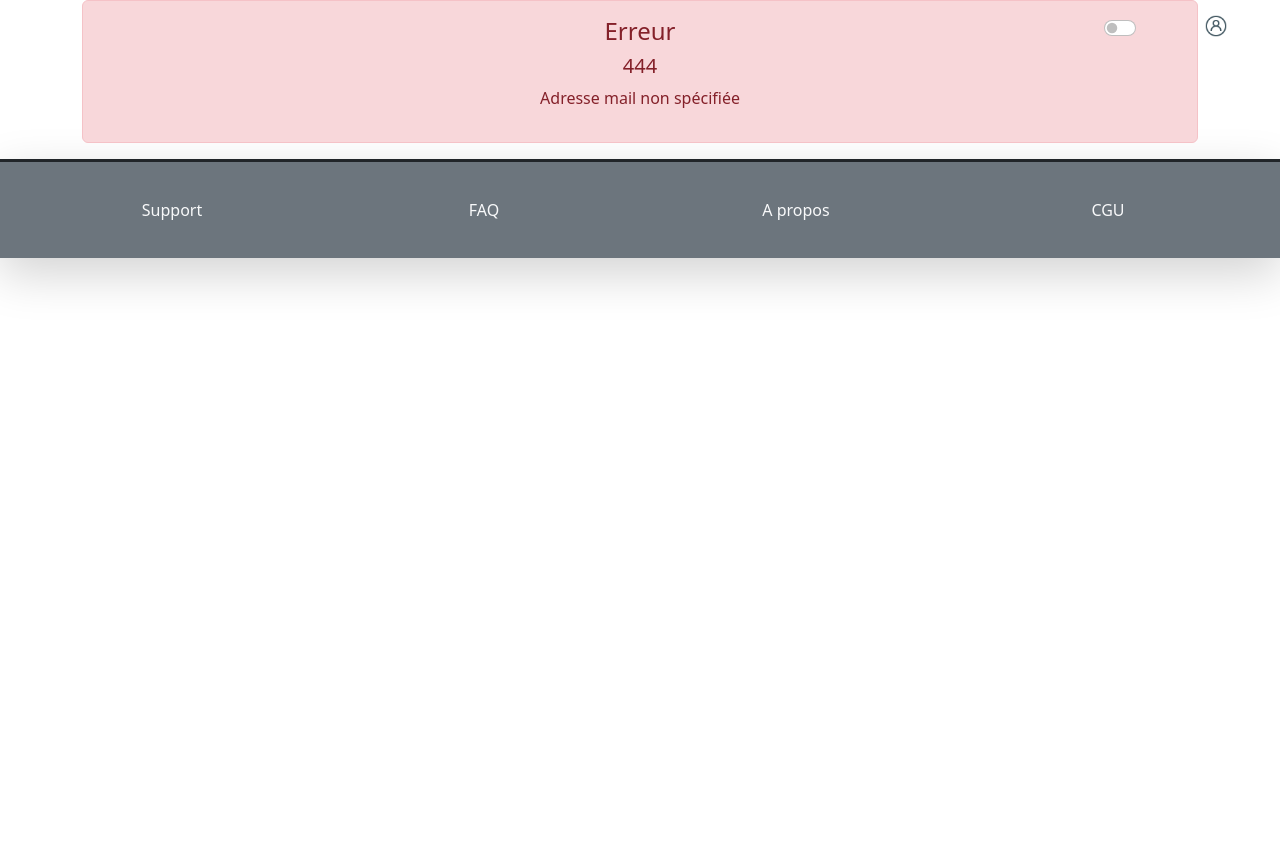
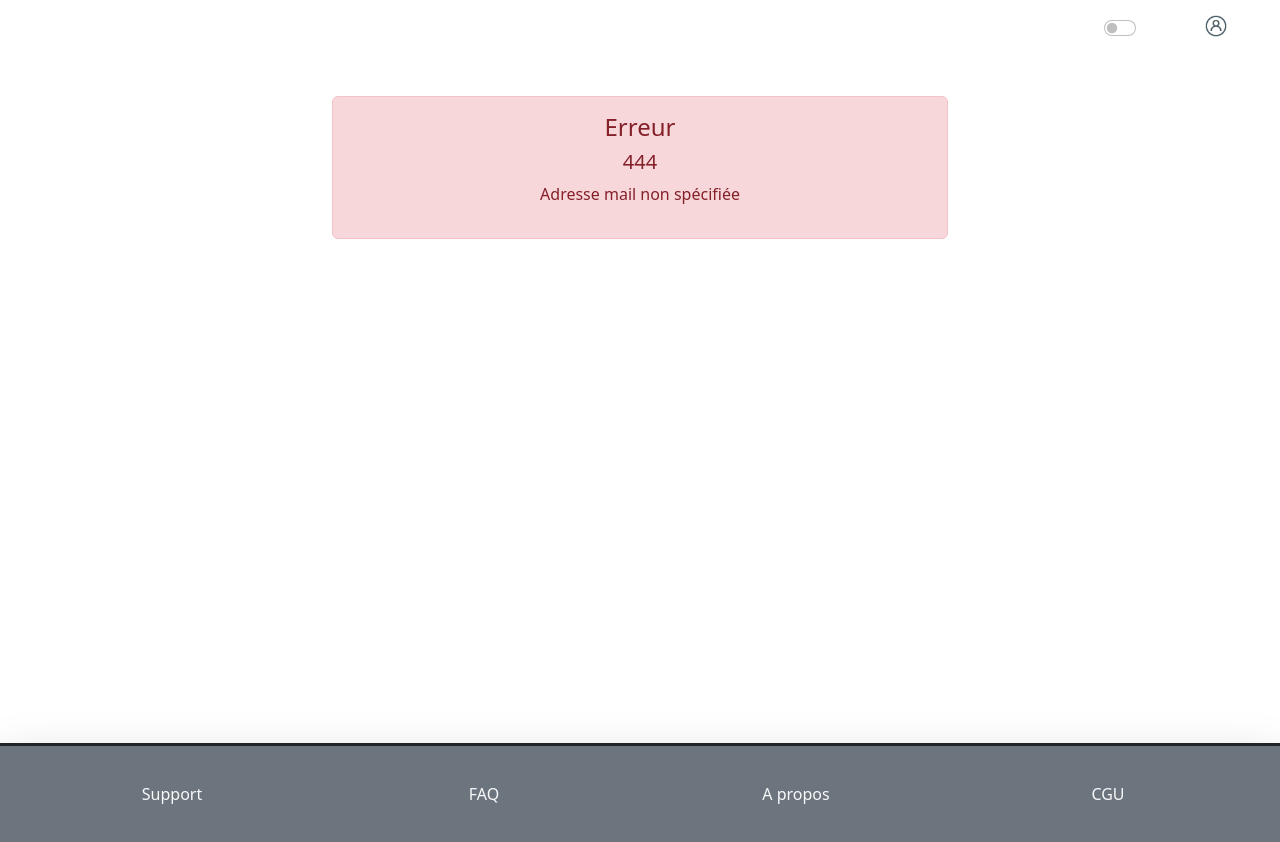
Before and after one commit to didi955/Animath-Planning, a PHP site: the page made by src/index.php in a window 1280 px wide. Before the commit the page ends 287 px from the top, so only its background shows below. Run offline with PHP 8.4, Linux system fonts and the light colour scheme; some libraries are stand-ins or nearby versions.

Commit message:
bug fixes

```diff
--- a/src/Views/view_error.php
+++ b/src/Views/view_error.php
@@ -2,7 +2,9 @@
     include 'view_topbar.php';
 ?>
 
-    <div class="container text-center">
+    <div class="w-100" style="height: 12%"></div>
+
+    <div class="container w-50 text-center">
     <?php if (isset($message) && isset($title) && isset($code)): ?>
         <div class="alert alert-danger position-relative" role="alert">
             <h4 class="alert-heading"><?= $title ?></h4>
@@ -12,6 +14,8 @@
     <?php endif; ?>
     </div>
 
+    <div class="w-100" style="height: 61%"></div>
+
 
 <?php
     include 'view_footer.php';
--- a/src/Views/view_home.php
+++ b/src/Views/view_home.php
@@ -27,7 +27,7 @@ include "view_topbar.php";
 
 <div class="accordion shadow" id="accordionExample">
     <div class="bg-light bg-gradient accordion-item accordion-collapse collapse pt-4" id="collapseOne" data-bs-parent="#accordionExample">
-        <form class="container" action="?controller=User&action=sign_in" method="post" style="width: 35%">
+        <form class="container" action="?controller=User&action=sign_in" method="post" style="width: 35%" novalidate>
             <div class="mb-3">
                 <label class="col form-label" for="login">Identifiant/Mail :</label><input class="col form-control" type="email" id="email" name="email" required>
             </div>
@@ -40,6 +40,7 @@ include "view_topbar.php";
             </div>
             <div class="mb-3">
                 <input class="col btn btn-primary" type="submit" value="Se connecter">
+            </div>
             <div class="modal-footer">
                 <input type="submit" class="btn btn-primary" value="Se connecter"/>
             </div>
```
